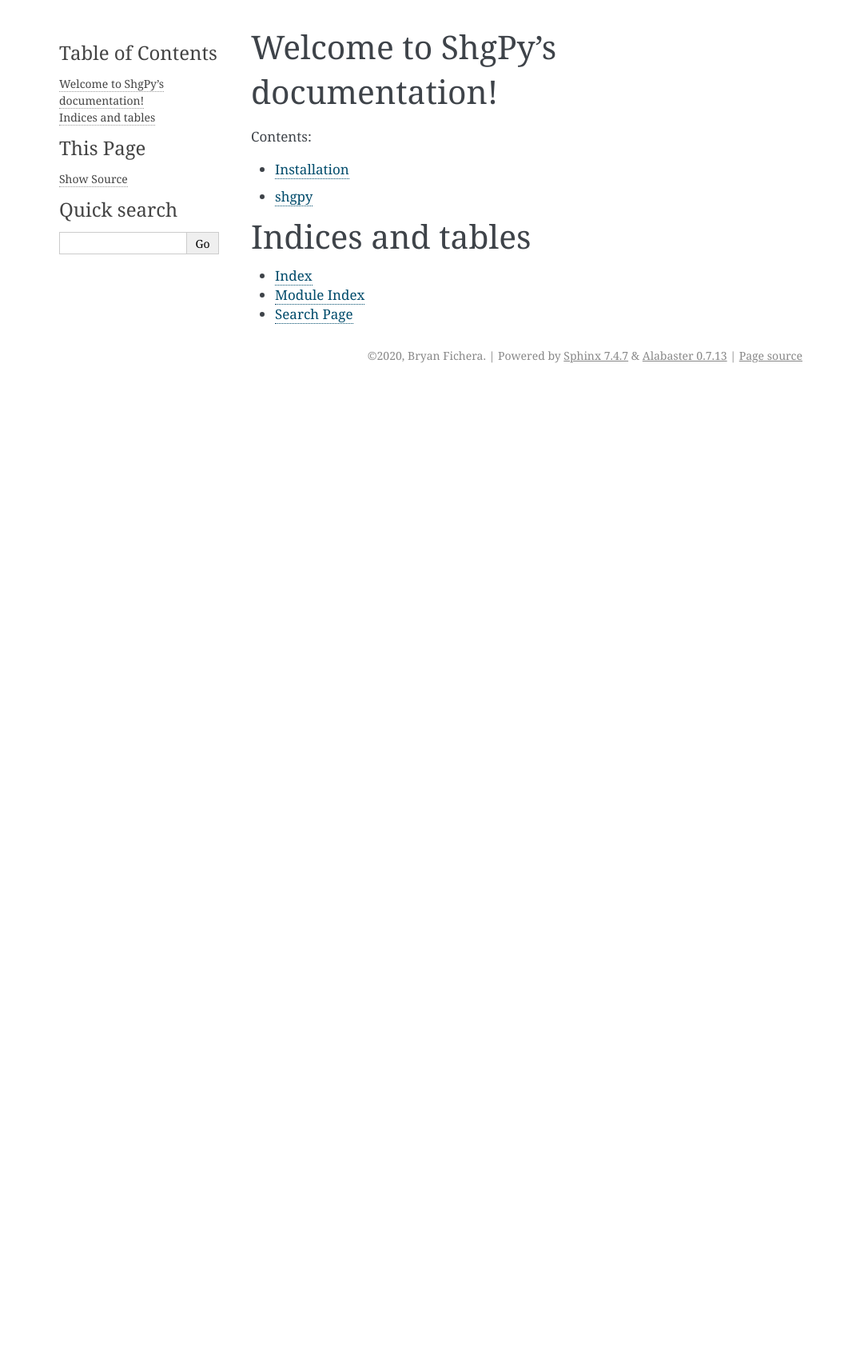
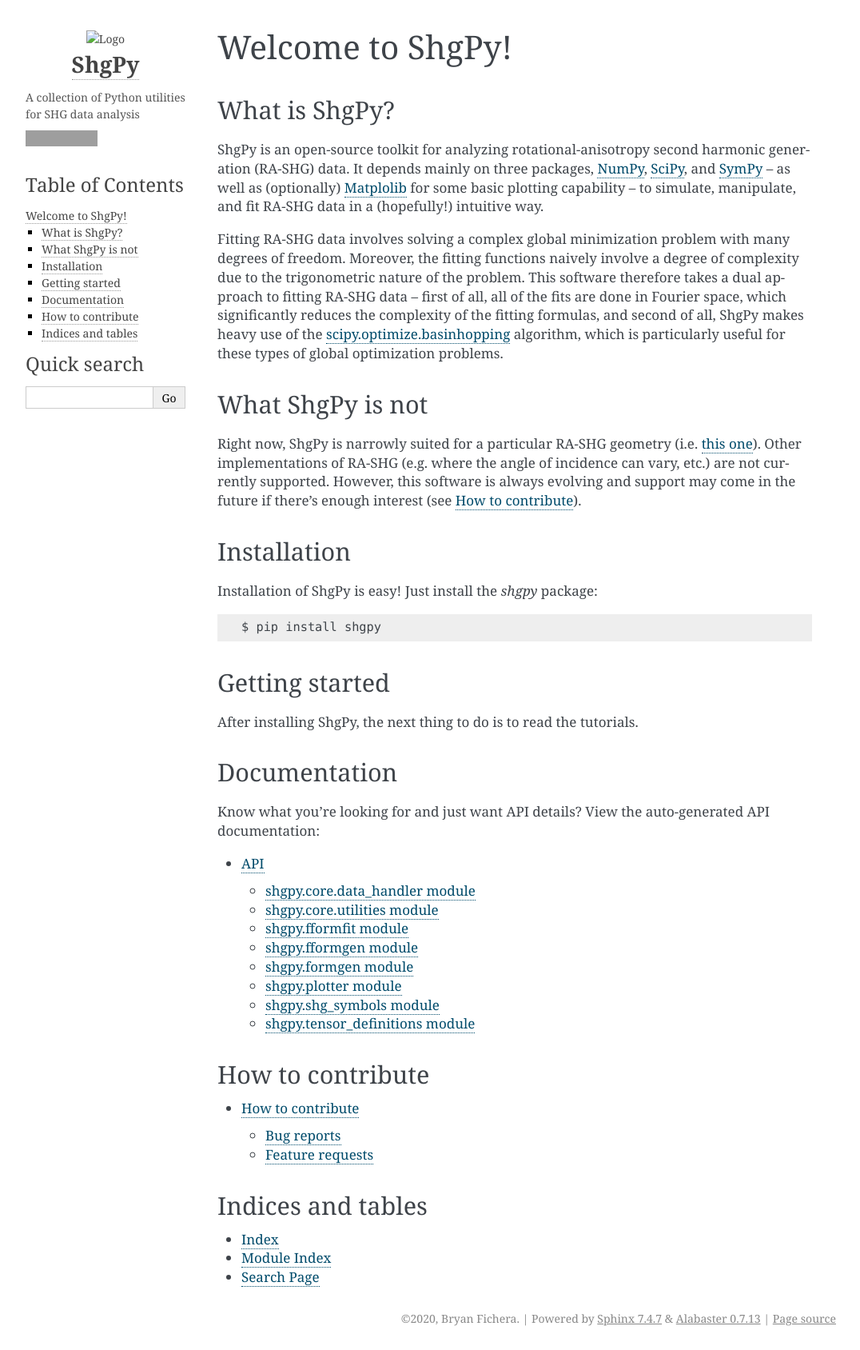
Before and after one commit to bfichera/shgpy, a Sphinx documentation site: the page built from docs/source/index.rst, in a window 1280 px wide. Shown: the whole page at 80% size, without its empty margins (106-1182 px from the left). Built offline with Sphinx 7.4.7, drawn with Linux system fonts in a browser that asks for light colours; before the commit the page ends 900 px from its top, so only the background shows below that; grey boxes are pictures that could not be loaded.

Commit message:
Generate docs

```diff
--- /dev/null
+++ b/docs/source/api/shgpy.core.data_handler.rst
@@ -0,0 +1,7 @@
+shgpy.core.data\_handler module
+===============================
+
+.. automodule:: shgpy.core.data_handler
+   :members:
+   :undoc-members:
+   :show-inheritance:
--- /dev/null
+++ b/docs/source/api/shgpy.core.rst
@@ -0,0 +1,19 @@
+shgpy.core package
+==================
+
+Submodules
+----------
+
+.. toctree::
+   :maxdepth: 4
+
+   shgpy.core.data_handler
+   shgpy.core.utilities
+
+Module contents
+---------------
+
+.. automodule:: shgpy.core
+   :members:
+   :undoc-members:
+   :show-inheritance:
--- /dev/null
+++ b/docs/source/api/shgpy.core.utilities.rst
@@ -0,0 +1,7 @@
+shgpy.core.utilities module
+===========================
+
+.. automodule:: shgpy.core.utilities
+   :members:
+   :undoc-members:
+   :show-inheritance:
--- /dev/null
+++ b/docs/source/api/shgpy.fformfit.rst
@@ -0,0 +1,7 @@
+shgpy.fformfit module
+=====================
+
+.. automodule:: shgpy.fformfit
+   :members:
+   :undoc-members:
+   :show-inheritance:
--- /dev/null
+++ b/docs/source/api/shgpy.fformgen.rst
@@ -0,0 +1,7 @@
+shgpy.fformgen module
+=====================
+
+.. automodule:: shgpy.fformgen
+   :members:
+   :undoc-members:
+   :show-inheritance:
--- /dev/null
+++ b/docs/source/api/shgpy.formgen.rst
@@ -0,0 +1,7 @@
+shgpy.formgen module
+====================
+
+.. automodule:: shgpy.formgen
+   :members:
+   :undoc-members:
+   :show-inheritance:
--- /dev/null
+++ b/docs/source/api/shgpy.plotter.rst
@@ -0,0 +1,7 @@
+shgpy.plotter module
+====================
+
+.. automodule:: shgpy.plotter
+   :members:
+   :undoc-members:
+   :show-inheritance:
--- /dev/null
+++ b/docs/source/api/shgpy.rst
@@ -0,0 +1,31 @@
+shgpy package
+=============
+
+Subpackages
+-----------
+
+.. toctree::
+   :maxdepth: 4
+
+   shgpy.core
+
+Submodules
+----------
+
+.. toctree::
+   :maxdepth: 4
+
+   shgpy.fformfit
+   shgpy.fformgen
+   shgpy.formgen
+   shgpy.plotter
+   shgpy.shg_symbols
+   shgpy.tensor_definitions
+
+Module contents
+---------------
+
+.. automodule:: shgpy
+   :members:
+   :undoc-members:
+   :show-inheritance:
--- /dev/null
+++ b/docs/source/api/shgpy.shg_symbols.rst
@@ -0,0 +1,7 @@
+shgpy.shg\_symbols module
+=========================
+
+.. automodule:: shgpy.shg_symbols
+   :members:
+   :undoc-members:
+   :show-inheritance:
--- /dev/null
+++ b/docs/source/api/shgpy.tensor_definitions.rst
@@ -0,0 +1,7 @@
+shgpy.tensor\_definitions module
+================================
+
+.. automodule:: shgpy.tensor_definitions
+   :members:
+   :undoc-members:
+   :show-inheritance:
--- a/docs/source/conf.py
+++ b/docs/source/conf.py
@@ -34,6 +34,7 @@ release = '0.0.1'
 extensions = [
     'sphinx.ext.autodoc',
     'numpydoc',
+    'sphinxcontrib.fulltoc',
 ]
 
 numpydoc_show_class_members = False
@@ -53,8 +54,21 @@ exclude_patterns = []
 # a list of builtin themes.
 #
 html_theme = 'alabaster'
+html_theme_options = {
+    "logo": "logo.png",
+    "logo_name": True,
+    "logo_text_align": "center",
+    "description": "A collection of Python utilities for SHG data analysis",
+    "github_user": "bfichera",
+    "github_repo": "shgpy",
+    # Wide enough that 80-col code snippets aren't truncated on default font
+    # settings (at least for bitprophet's Chrome-on-OSX-Yosemite setup)
+    "page_width": "1024px",
+}
 
 # Add any paths that contain custom static files (such as style sheets) here,
 # relative to this directory. They are copied after the builtin static files,
 # so a file named "default.css" will overwrite the builtin "default.css".
 html_static_path = ['_static']
+
+html_sidebars = {'**':['about.html', 'localtoc.html',  'relations.html', 'searchbox.html'] }
--- /dev/null
+++ b/docs/source/contribute.rst
@@ -0,0 +1,13 @@
+=================
+How to contribute
+=================
+
+Bug reports
+===========
+
+All of the major development of ShgPy happens on `GitHub <https://github.com/bfichera/shgpy>`_. To submit a bug report, just create an issue there.
+
+Feature requests
+================
+
+Feature requests are welcome and encouraged! If there's a particular feature you need of want (or if you're interested in contributing code), please submit an issue on GitHub, or `send me an email <mailto:bfichera@mit.edu>`_.
--- a/docs/source/index.rst
+++ b/docs/source/index.rst
@@ -3,19 +3,53 @@
    You can adapt this file completely to your liking, but it should at least
    contain the root `toctree` directive.
 
-Welcome to ShgPy's documentation!
-=================================
+=================
+Welcome to ShgPy!
+=================
+
+What is ShgPy?
+==============
+
+ShgPy is an open-source toolkit for analyzing rotational-anisotropy
+second harmonic generation (RA-SHG) data. It depends mainly on
+three packages, `NumPy <https://numpy.org/>`_, `SciPy <https://www.scipy.org/>`_, and `SymPy <https://www.sympy.org/en/index.html>`_ -- as well as (optionally) `Matplolib <https://matplotlib.org/>`_ for some basic plotting capability -- to simulate, manipulate, and fit RA-SHG data in a (hopefully!) intuitive way.
+
+Fitting RA-SHG data involves solving a complex global minimization problem with many degrees of freedom. Moreover, the fitting functions naively involve a degree of complexity due to the trigonometric nature of the problem. This software therefore takes a dual approach to fitting RA-SHG data -- first of all, all of the fits are done in Fourier space, which significantly reduces the complexity of the fitting formulas, and second of all, ShgPy makes heavy use of the `scipy.optimize.basinhopping <https://docs.scipy.org/doc/scipy/reference/generated/scipy.optimize.basinhopping.html>`_ algorithm, which is particularly useful for these types of global optimization problems.
+
+What ShgPy is not
+=================
+
+Right now, ShgPy is narrowly suited for a particular RA-SHG geometry (i.e. `this one <https://arxiv.org/abs/1909.12850>`_). Other implementations of RA-SHG (e.g. where the angle of incidence can vary, etc.) are not currently supported. However, this software is always evolving and support may come in the future if there's enough interest (see :doc:`contribute`).
+
+Installation
+============
+
+Installation of ShgPy is easy! Just install the `shgpy` package::
+
+    $ pip install shgpy
+
+Getting started
+===============
+
+After installing ShgPy, the next thing to do is to read the tutorials.
+
+Documentation
+=============
+
+Know what you're looking for and just want API details? View the auto-generated API documentation:
 
 .. toctree::
-   :maxdepth: 3
-   :caption: Contents:
+   :maxdepth: 4
 
-   installation
+   modules
+
+How to contribute
+=================
 
 .. toctree::
-   :maxdepth: 1
+   :maxdepth: 2
 
-   modules
+   contribute
 
 
 
--- a/docs/source/modules.rst
+++ b/docs/source/modules.rst
@@ -1,7 +1,14 @@
-shgpy
-=====
+API
+===
 
 .. toctree::
    :maxdepth: 4
 
-   shgpy
+   api/shgpy.core.data_handler
+   api/shgpy.core.utilities
+   api/shgpy.fformfit
+   api/shgpy.fformgen
+   api/shgpy.formgen
+   api/shgpy.plotter
+   api/shgpy.shg_symbols
+   api/shgpy.tensor_definitions
--- a/docs/source/shgpy.rst
+++ /dev/null
@@ -1,70 +0,0 @@
-shgpy package
-=============
-
-Subpackages
------------
-
-.. toctree::
-   :maxdepth: 4
-
-   shgpy.core
-
-Submodules
-----------
-
-shgpy.fformfit module
----------------------
-
-.. automodule:: shgpy.fformfit
-   :members:
-   :undoc-members:
-   :show-inheritance:
-
-shgpy.fformgen module
----------------------
-
-.. automodule:: shgpy.fformgen
-   :members:
-   :undoc-members:
-   :show-inheritance:
-
-shgpy.formgen module
---------------------
-
-.. automodule:: shgpy.formgen
-   :members:
-   :undoc-members:
-   :show-inheritance:
-
-shgpy.plotter module
---------------------
-
-.. automodule:: shgpy.plotter
-   :members:
-   :undoc-members:
-   :show-inheritance:
-
-shgpy.shg\_symbols module
--------------------------
-
-.. automodule:: shgpy.shg_symbols
-   :members:
-   :undoc-members:
-   :show-inheritance:
-
-shgpy.tensor\_definitions module
---------------------------------
-
-.. automodule:: shgpy.tensor_definitions
-   :members:
-   :undoc-members:
-   :show-inheritance:
-
-
-Module contents
----------------
-
-.. automodule:: shgpy
-   :members:
-   :undoc-members:
-   :show-inheritance:
```
Also changed, not shown: docs/source/installation.rst (deleted, +0 -13 lines), docs/source/shgpy.core.rst (deleted, +0 -30 lines), docs/source/logo.png (added), 1 other file.
